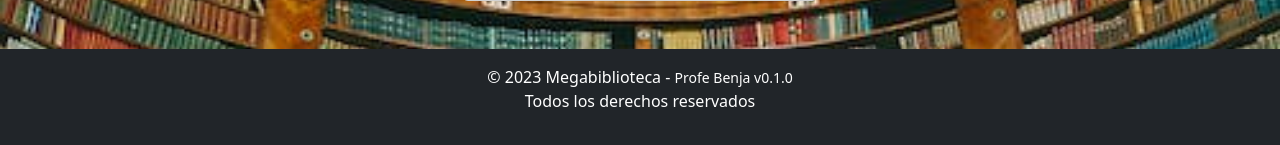
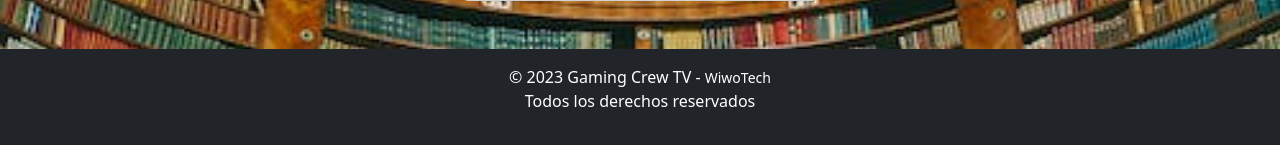
Before and after one commit to Kensel-CS/WiwoTech, a Django app: page /auth/registrar in a window 1280 px wide. Shown: the part 739-884 px from the top of the page. Run offline with Django 4.2, Linux system fonts and the light colour scheme.

Commit message:
cambios leves

```diff
--- a/biblioteca/templates/layouts/admin/_footer.html
+++ b/biblioteca/templates/layouts/admin/_footer.html
@@ -1,5 +1,5 @@
 <footer class="bg-dark text-white text-center py-3 mt-5">
   <p>
-    &copy; 2023 Megabiblioteca - <small>Profe Benja v0.1.0</small> <br /> Todos los derechos reservados
+    &copy; 2023 Gaming Crew TV - <small>WiwoTech</small> <br /> Todos los derechos reservados
   </p>
 </footer>
```
Also changed, not shown: Jitsi/css/style.css (renamed from css/style.css), Jitsi/img/CLASES-YA-ICONO.png (renamed from img/CLASES-YA-ICONO.png), Jitsi/img/CLASES-YA-ICONO.svg (renamed from img/CLASES-YA-ICONO.svg), Jitsi/img/CLASES-YA-LOGO.png (renamed from img/CLASES-YA-LOGO.png), Jitsi/img/CLASES-YA-LOGO.svg (renamed from img/CLASES-YA-LOGO.svg), Jitsi/img/CLASES-YA-PORTADA.png (added), Jitsi/img/CLASES-YA-TEXTO.png (renamed from img/CLASES-YA-TEXTO.png), Jitsi/js/admin.js (renamed from js/admin.js), Jitsi/js/user.js (renamed from js/user.js), db.sqlite3, 3 other files.
